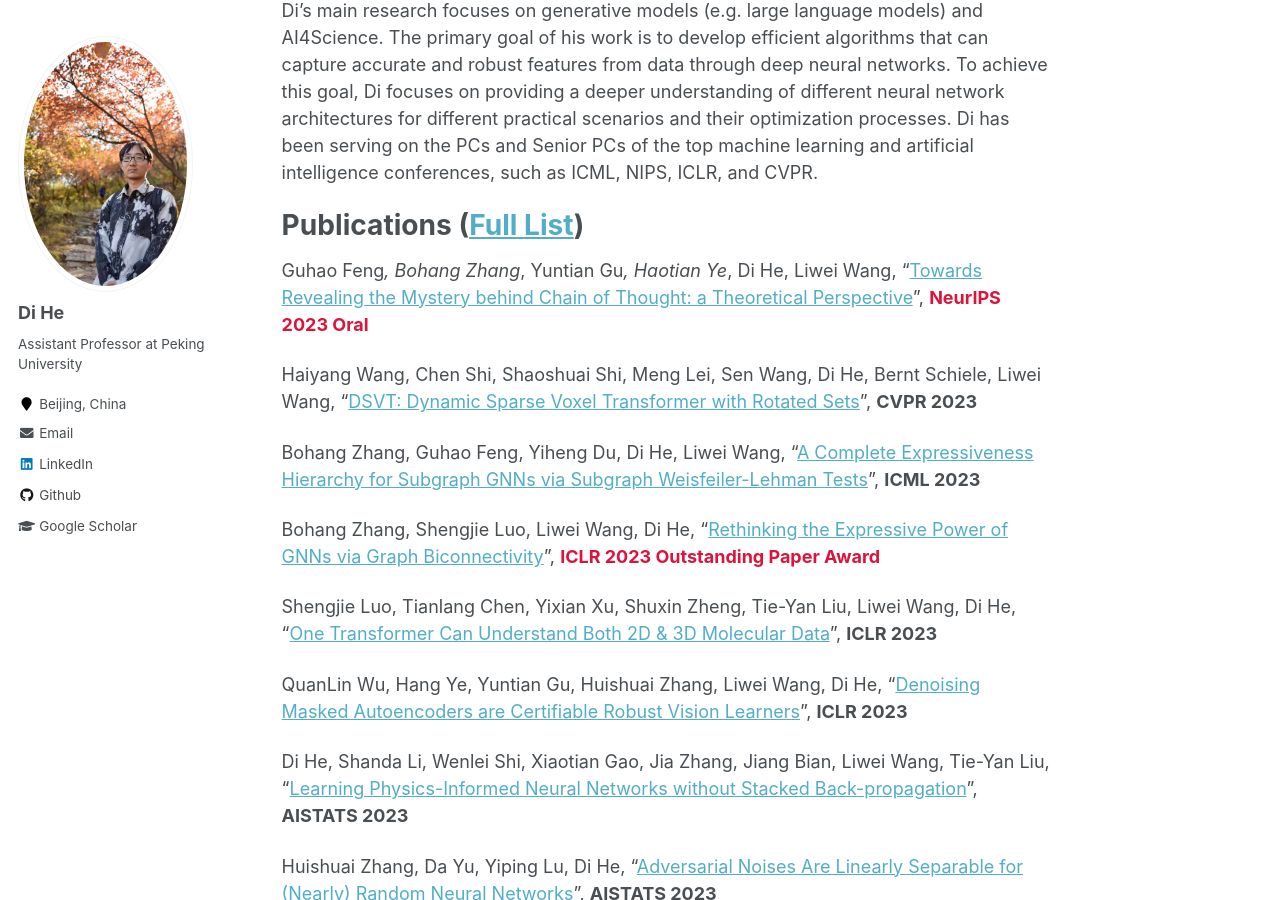
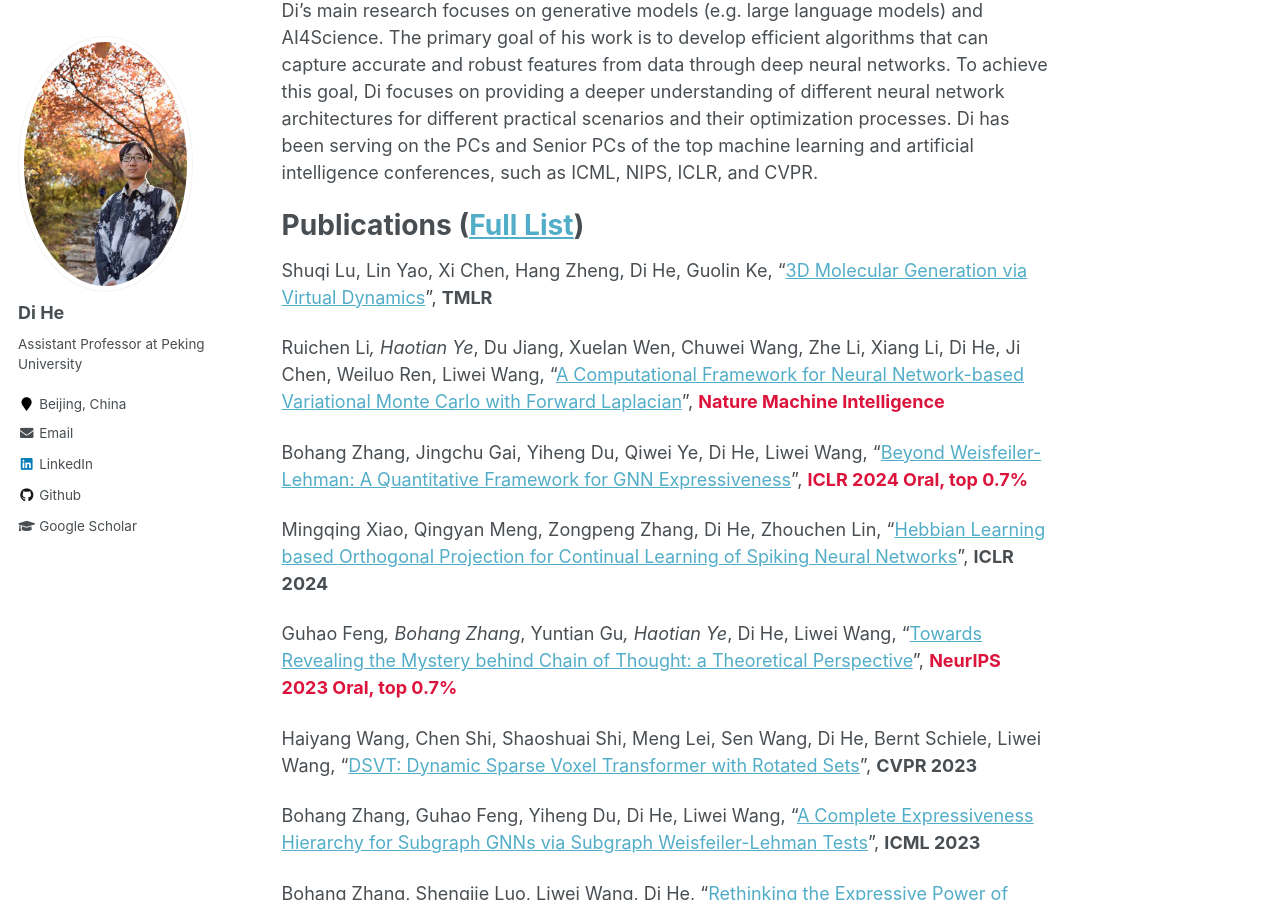
Before and after one commit to DiHe-PKU/DiHe-PKU.github.io, a Jekyll site: the page built from _pages/about.md, in a window 1280 px wide and 900 px high, scrolled down 268 px. Built offline with Jekyll 4.4.1, drawn with Linux system fonts in a browser that asks for light colours; formulas are drawn with MathJax 3.

Commit message:
Update about.md

```diff
--- a/_pages/about.md
+++ b/_pages/about.md
@@ -15,7 +15,16 @@ Di’s main research focuses on generative models (e.g. large language models) a
 
 Publications ([Full List](https://scholar.google.com/citations?hl=zh-CN&user=orVoz4IAAAAJ&view_op=list_works&sortby=pubdate))
 =====
-Guhao Feng*, Bohang Zhang*, Yuntian Gu*, Haotian Ye*, Di He, Liwei Wang, "[Towards Revealing the Mystery behind Chain of Thought: a Theoretical Perspective](https://arxiv.org/abs/2305.15408)", **<font color="#DC143C"> NeurIPS 2023 Oral</font>**
+
+Shuqi Lu, Lin Yao, Xi Chen, Hang Zheng, Di He, Guolin Ke, "[3D Molecular Generation via Virtual Dynamics](https://arxiv.org/abs/2302.05847)", **TMLR**
+
+Ruichen Li*, Haotian Ye*, Du Jiang, Xuelan Wen, Chuwei Wang, Zhe Li, Xiang Li, Di He, Ji Chen, Weiluo Ren, Liwei Wang, "[A Computational Framework for Neural Network-based Variational Monte Carlo with Forward Laplacian](https://www.nature.com/articles/s42256-024-00794-x)", **<font color="#DC143C"> Nature Machine Intelligence</font>**
+
+Bohang Zhang, Jingchu Gai, Yiheng Du, Qiwei Ye, Di He, Liwei Wang, "[Beyond Weisfeiler-Lehman: A Quantitative Framework for GNN Expressiveness](https://arxiv.org/abs/2401.08514)", **<font color="#DC143C"> ICLR 2024 Oral, top 0.7%</font>**
+
+Mingqing Xiao, Qingyan Meng, Zongpeng Zhang, Di He, Zhouchen Lin, "[Hebbian Learning based Orthogonal Projection for Continual Learning of Spiking Neural Networks](https://arxiv.org/abs/2402.11984)", **ICLR 2024**
+
+Guhao Feng*, Bohang Zhang*, Yuntian Gu*, Haotian Ye*, Di He, Liwei Wang, "[Towards Revealing the Mystery behind Chain of Thought: a Theoretical Perspective](https://arxiv.org/abs/2305.15408)", **<font color="#DC143C"> NeurIPS 2023 Oral, top 0.7%</font>**
 
 Haiyang Wang, Chen Shi, Shaoshuai Shi, Meng Lei, Sen Wang, Di He, Bernt Schiele, Liwei Wang, "[DSVT: Dynamic Sparse Voxel Transformer with Rotated Sets](https://arxiv.org/abs/2301.06051)", **CVPR 2023**
 
```
